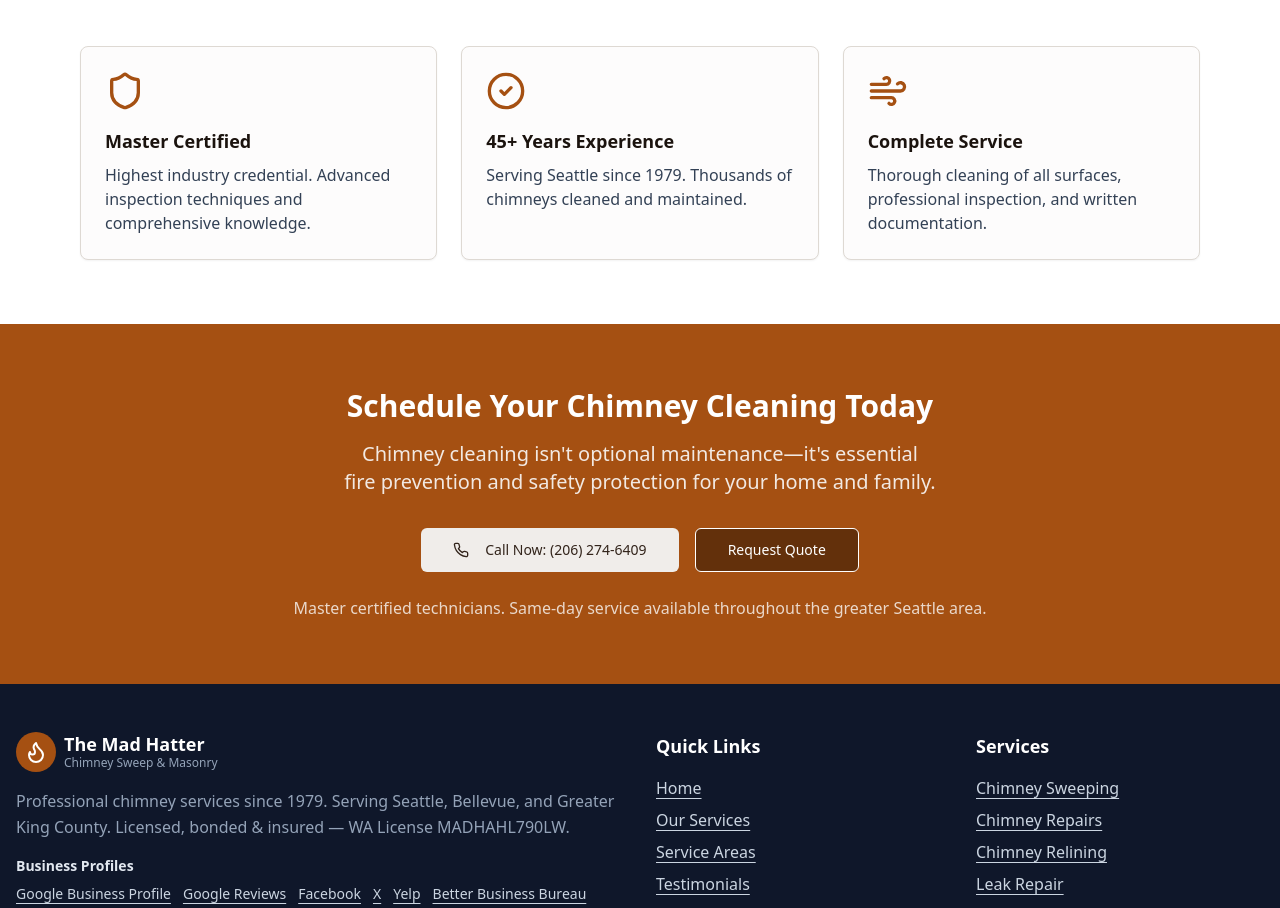
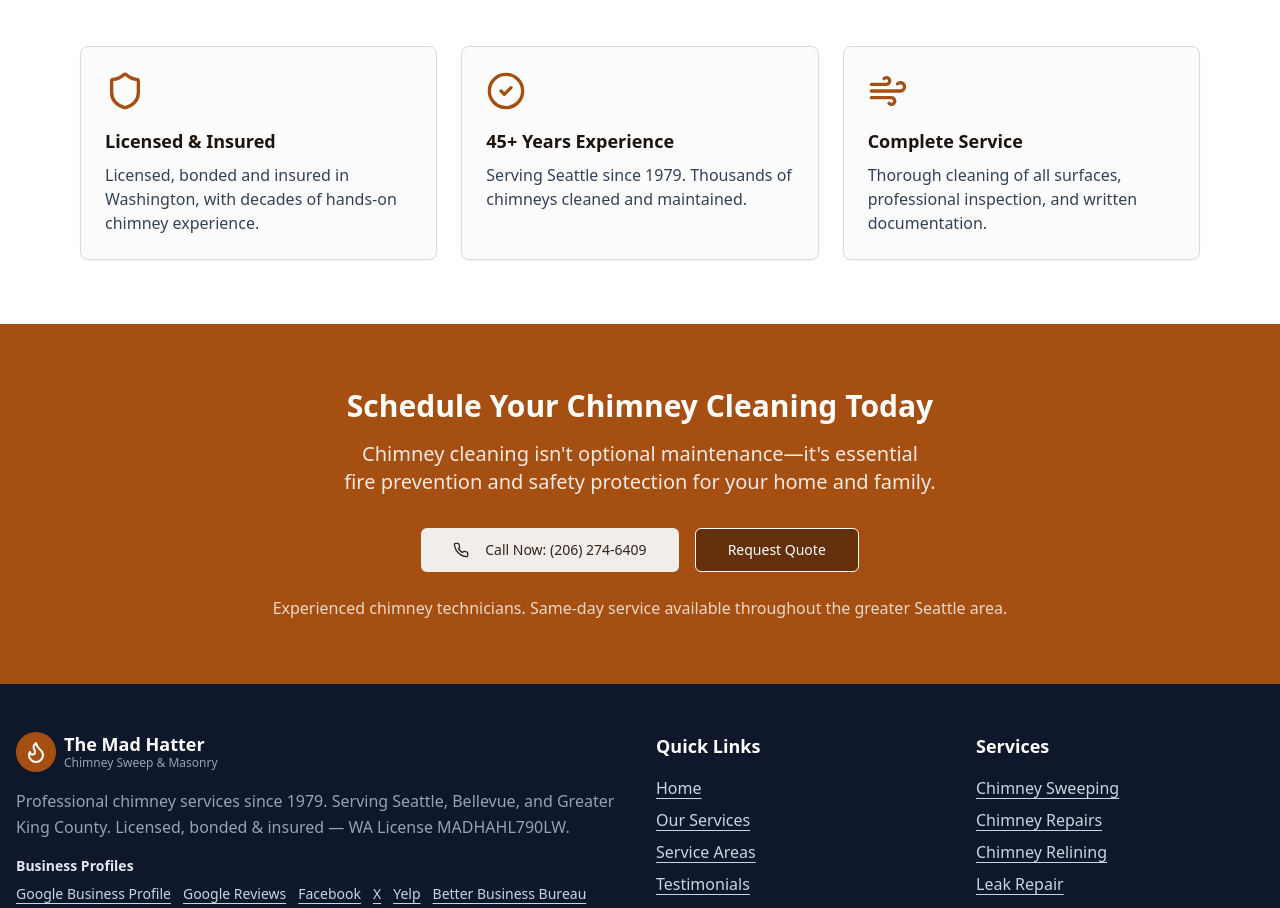
Before and after one commit to jaystonez/mad-hatter-chimney-sweep, a Next.js app: page /chimney-cleaning in a window 1280 px wide. Shown: the part 5009-5917 px from the top of the page. Built offline with nearby package versions, Linux system fonts and the light colour scheme; a web font is replaced by a local one.

Commit message:
Reconcile trust claims and NAP on app/chimney-cleaning/page.tsx

```diff
--- a/app/chimney-cleaning/page.tsx
+++ b/app/chimney-cleaning/page.tsx
@@ -5,7 +5,7 @@ import { Button } from "@/components/ui/button"
 import { Card, CardContent } from "@/components/ui/card"
 import { Phone, CheckCircle2, AlertTriangle, Flame, Wind, Shield } from "lucide-react"
 
-export const metadata: Metadata = pageMetadata("Chimney Cleaning in Seattle, WA | Mad Hatter Chimney Sweep", "Professional chimney cleaning & creosote removal in Seattle by master certified technicians with 45+ years of experience. Licensed & insured. Call (206) 274-6409.", "/chimney-cleaning")
+export const metadata: Metadata = pageMetadata("Chimney Cleaning in Seattle, WA | Mad Hatter Chimney Sweep", "Professional chimney cleaning & creosote removal in Seattle by experienced chimney technicians with 45+ years of experience. Licensed & insured. Call (206) 274-6409.", "/chimney-cleaning")
 
 const faqSchema = {
   "@context": "https://schema.org",
@@ -483,8 +483,8 @@ export default function ChimneyCleaningPage() {
             <Card>
               <CardContent className="pt-6">
                 <Shield className="h-10 w-10 text-primary mb-4" />
-                <h3 className="font-bold text-lg mb-2">Master Certified</h3>
-                <p className="text-slate-700">Highest industry credential. Advanced inspection techniques and comprehensive knowledge.</p>
+                <h3 className="font-bold text-lg mb-2">Licensed & Insured</h3>
+                <p className="text-slate-700">Licensed, bonded and insured in Washington, with decades of hands-on chimney experience.</p>
               </CardContent>
             </Card>
 
@@ -524,7 +524,7 @@ export default function ChimneyCleaningPage() {
             </Button>
           </div>
           <p className="mt-6 text-primary-foreground/80">
-            Master certified technicians. Same-day service available throughout the greater Seattle area.
+            Experienced chimney technicians. Same-day service available throughout the greater Seattle area.
           </p>
         </div>
         </section>
```
